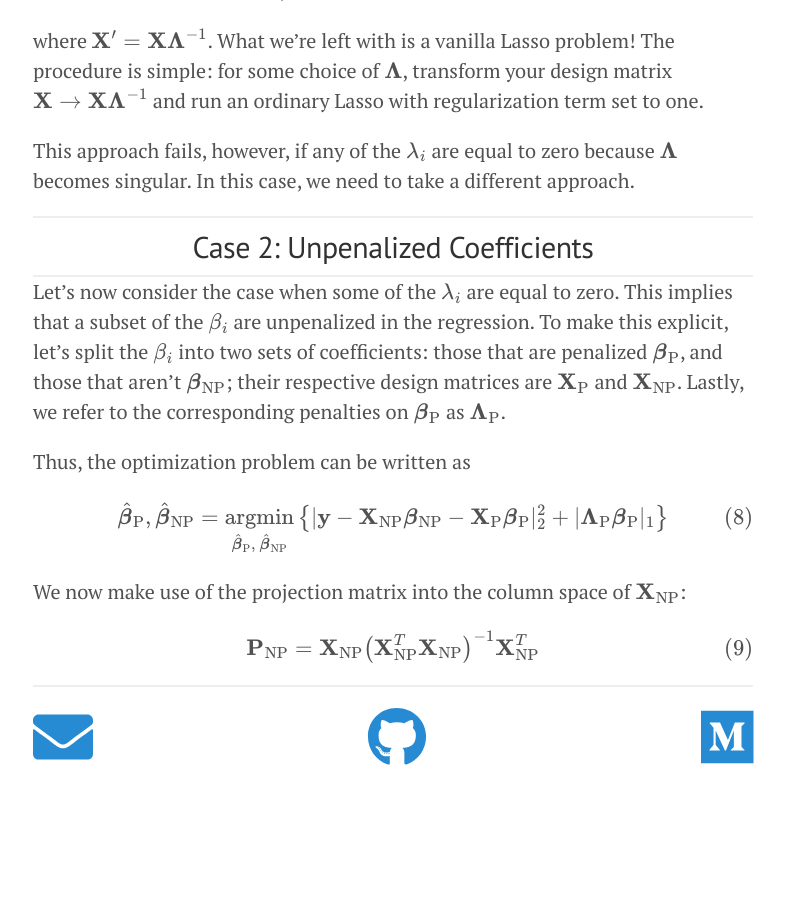
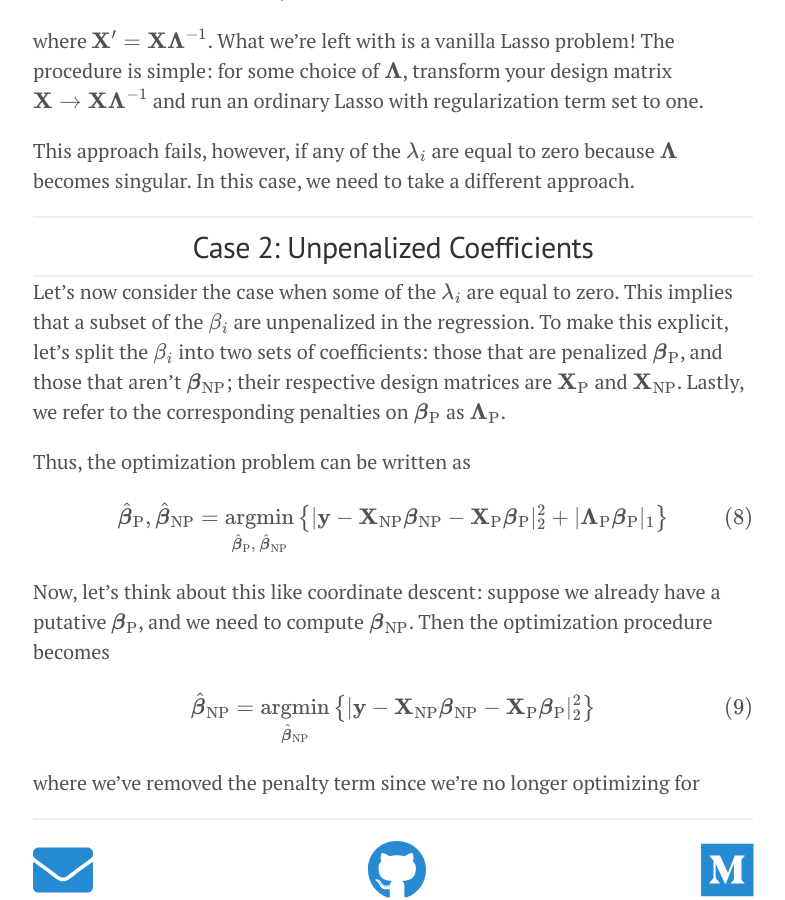
Before and after one commit to pssachdeva/pssachdeva.github.io, a Jekyll site: the page built from _posts/data/2018-03-21-lasso_penalty.md, in a window 1280 px wide and 900 px high, scrolled down 1644 px. Shown: the whole window, without its empty margins (247-1032 px from the left). Built offline with Jekyll 4.4.1, drawn with Linux system fonts in a browser that asks for light colours; nearby versions of some CDN libraries; formulas are drawn with MathJax 3; before the commit the page ends 2412 px from its top, so only the background shows below that.

Commit message:
lasso post

```diff
--- a/_posts/data/2018-03-21-lasso_penalty.md
+++ b/_posts/data/2018-03-21-lasso_penalty.md
@@ -60,7 +60,11 @@ Thus, the optimization problem can be written as
 \begin{align}
 \hat{\boldsymbol{\beta}}\_{\text{P}}, \hat{\boldsymbol{\beta}}\_{\text{NP}} &= \underset{\hat{\boldsymbol{\beta}}\_{\text{P}}, \  \hat{\boldsymbol{\beta}}\_{\text{NP}}}{\operatorname{argmin}} \left\\{|\mathbf{y} - \mathbf{X}\_{\text{NP}}\boldsymbol{\beta}\_{\text{NP}} - \mathbf{X}\_{\text{P}} \boldsymbol{\beta}\_{\text{P}}\|^2_2 + |\boldsymbol{\Lambda}\_{\text{P}}\boldsymbol{\beta}\_{\text{P}}|_1\right\\}
 \end{align}
-We now make use of the projection matrix into the column space of $\mathbf{X}\_{\text{NP}}$:
+
+Now, let's think about this like coordinate descent: suppose we already have a putative $\boldsymbol{\beta}\_{\text{P}}$, and we need to compute $\boldsymbol{\beta}\_{\text{NP}}$. Then the optimization procedure becomes
+
 \begin{align}
-\mathbf{P}\_{\text{NP}} &= \mathbf{X}\_{\text{NP}}\left(\mathbf{X}\_{\text{NP}}^T \mathbf{X}\_{\text{NP}}\right)^{-1}\mathbf{X}\_{\text{NP}}^T
+\hat{\boldsymbol{\beta}}\_{\text{NP}} &= \underset{\hat{\boldsymbol{\beta}}\_{\text{NP}}}{\operatorname{argmin}} \left\\{|\mathbf{y} - \mathbf{X}\_{\text{NP}}\boldsymbol{\beta}\_{\text{NP}} - \mathbf{X}\_{\text{P}} \boldsymbol{\beta}\_{\text{P}}\|^2_2 \right\\}
 \end{align}
+
+where we've removed the penalty term since we're no longer optimizing for
```
